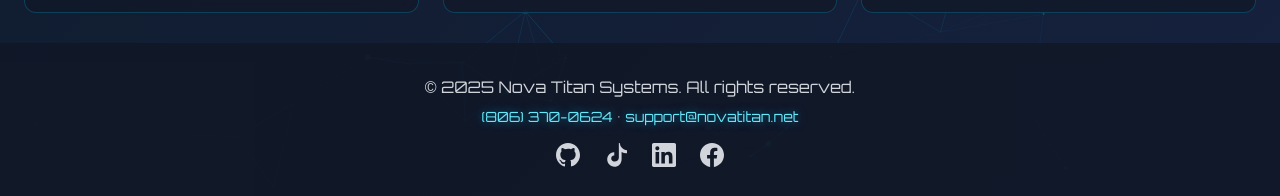
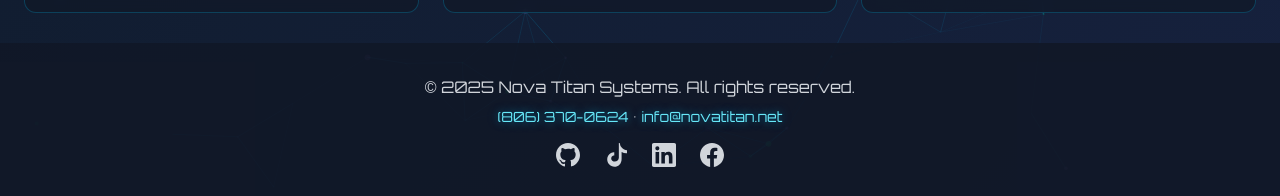
Before and after one commit to tzsmit/novatitan.github.io, a Jekyll site: the page index.html, which Jekyll copies as it is, in a window 1280 px wide and 900 px high, scrolled down 508 px. Shown: the part 701-897 px from the top of the window. Built offline with Jekyll 4.4.1, drawn with Linux system fonts in a browser that asks for light colours; nearby versions of some CDN libraries.

Commit message:
Update index.html

```diff
--- a/index.html
+++ b/index.html
@@ -160,7 +160,7 @@
       <p class="text-gray-300">&copy; <span id="year"></span> Nova Titan Systems. All rights reserved.</p>
       <p class="mt-2 footer-contact text-sm">
   <a href="tel:+18063700624" class="text-cyan-300 hover:text-cyan-200">(806) 370-0624</a> •
-  <a href="mailto:support@novatitan.net" class="text-cyan-300 hover:text-cyan-200">support@novatitan.net</a>
+  <a href="mailto:info@novatitan.net" class="text-cyan-300 hover:text-cyan-200">info@novatitan.net</a>
 </p>
 
 <!-- Social icons: real brand marks (inline SVG) -->
```
